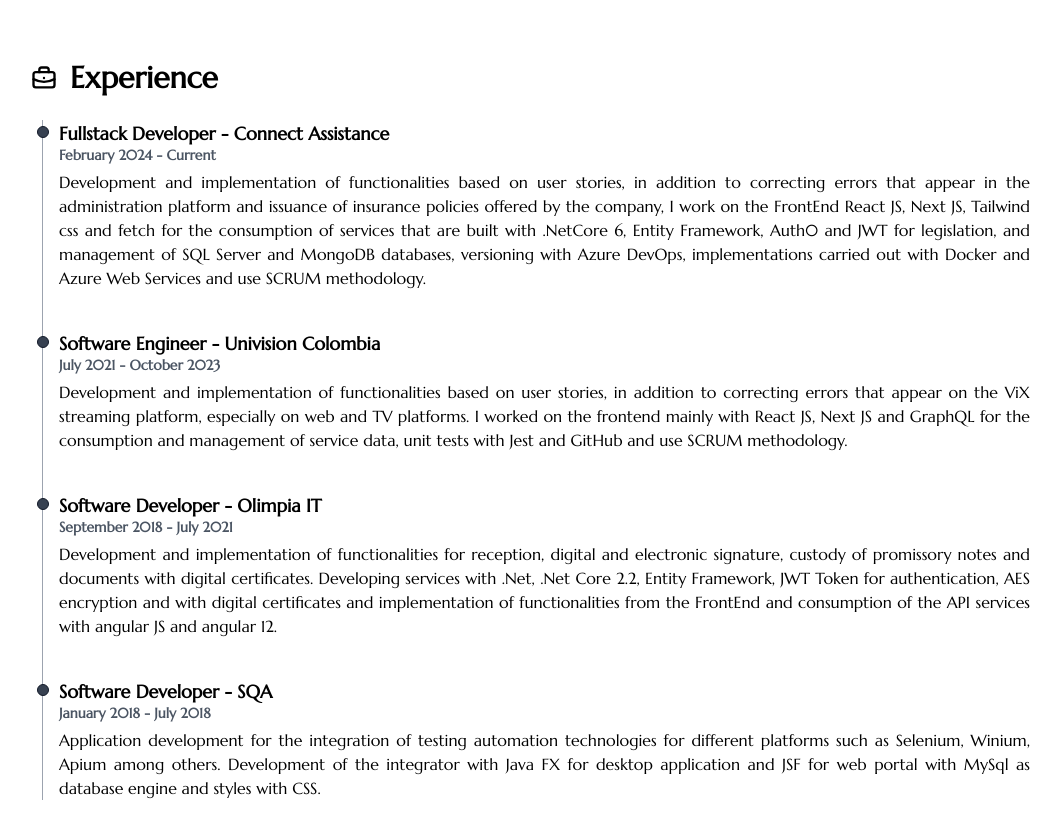
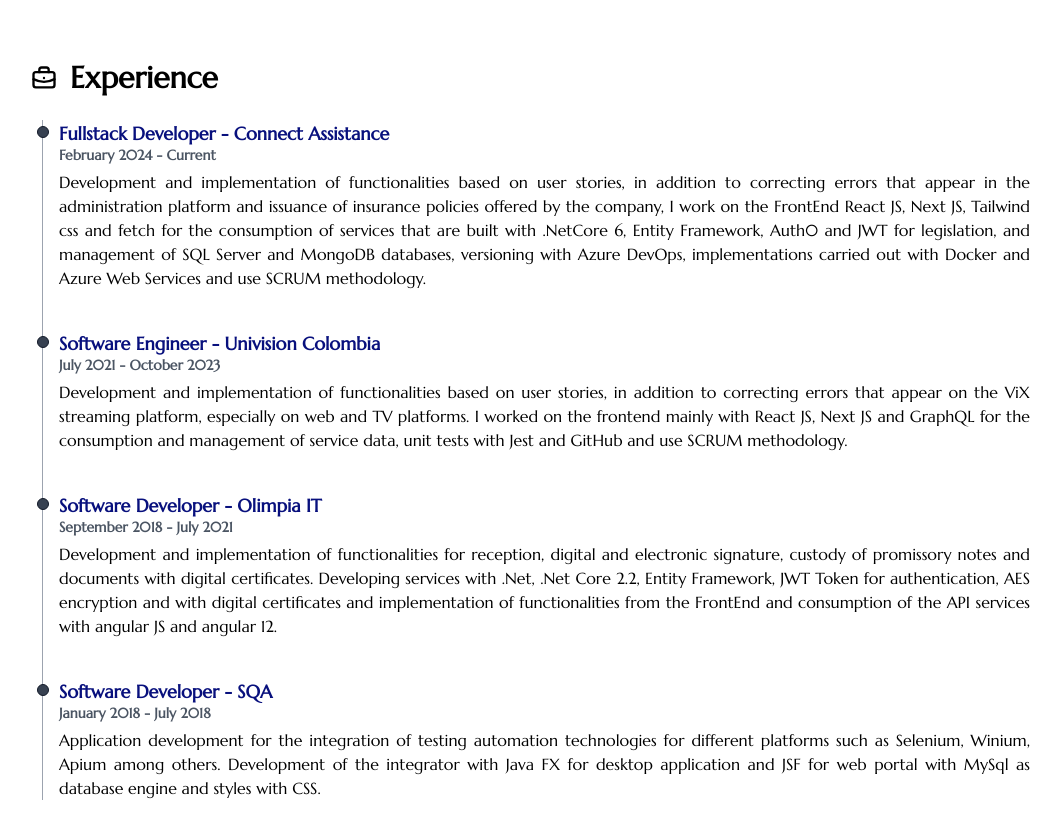
Before and after one commit to AndrewRinconDev/ar-portfolio, a Next.js app: page / in a window 1280 px wide. Shown: the part 820-1654 px from the top of the page, without its empty margins (110-1171 px from the left). Built offline with nearby package versions, Linux system fonts and the light colour scheme.

Commit message:
Change colors

```diff
--- a/src/components/Experience/Experience.tsx
+++ b/src/components/Experience/Experience.tsx
@@ -24,7 +24,7 @@
         {experience.map((job, index) => (
           <li className="mb-10 ms-4" key={`experience-${index}`}>
             <div className="absolute w-3 h-3 rounded-full mt-1.5 -start-1.5 border border-gray-900 bg-gray-700 dark:bg-slate-50"></div>
-            <h3 className="text-lg font-semibold text-[c] dark:text-sky-300/80 mt-2">
+            <h3 className="text-lg font-semibold text-[#08107d] dark:text-sky-300/80 mt-2">
               {t(job.position_key)} - {job.company}
             </h3>
             <time className="block mb-2 text-sm leading-none text-gray-600 font-semibold dark:text-black-200/90">
```
